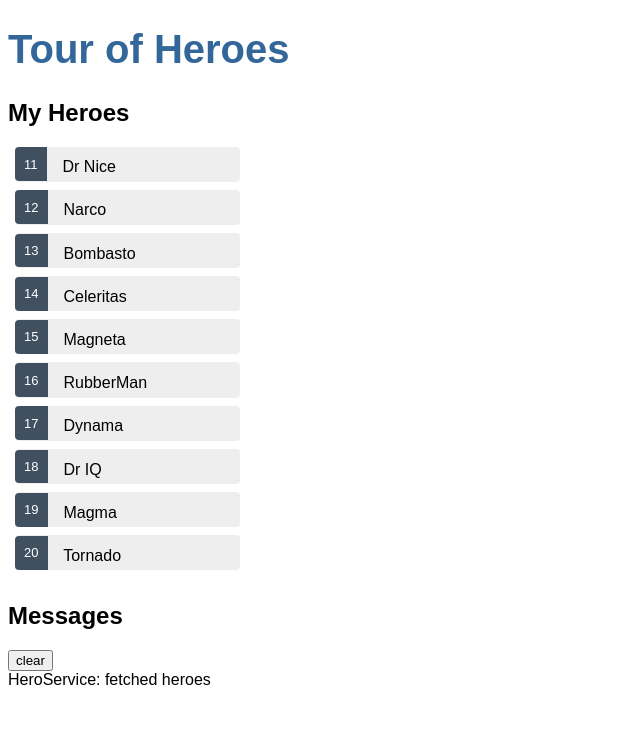
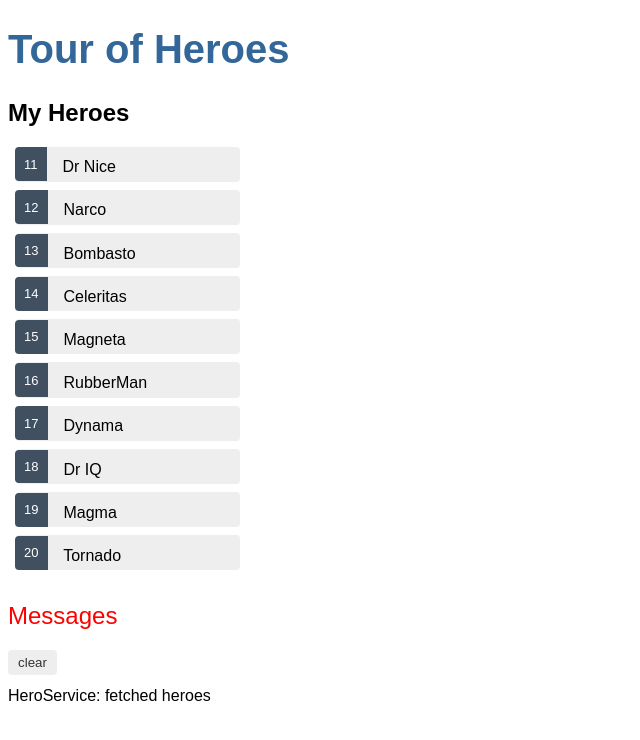
Before and after one commit to SmitaGhosh94/tour-of-heroes, an Angular app: page / in a window 1280 px wide. Shown: the top 740 px of the page, without its empty margins (0-640 px from the left). Built offline with nearby package versions, Linux system fonts and the light colour scheme.

Commit message:
Final review of Services

```diff
--- a/src/app/app.module.ts
+++ b/src/app/app.module.ts
@@ -18,7 +18,9 @@
     BrowserModule,
     FormsModule
   ],
-  providers: [],
+  providers: [
+    // no need to place any providers due to the `providedIn` flag...
+  ],
   bootstrap: [AppComponent]
 })
 export class AppModule { }
--- a/src/app/messages/messages.component.css
+++ b/src/app/messages/messages.component.css
@@ -0,0 +1,35 @@
+/* MessagesComponent's private CSS styles */
+h2 {
+  color: red;
+  font-family: Arial, Helvetica, sans-serif;
+  font-weight: lighter;
+}
+body {
+  margin: 2em;
+}
+body, input[text], button {
+  color: crimson;
+  font-family: Cambria, Georgia;
+}
+
+button.clear {
+  font-family: Arial;
+  background-color: #eee;
+  border: none;
+  padding: 5px 10px;
+  border-radius: 4px;
+  cursor: pointer;
+  cursor: hand;
+}
+button:hover {
+  background-color: #cfd8dc;
+}
+button:disabled {
+  background-color: #eee;
+  color: #aaa;
+  cursor: auto;
+}
+button.clear {
+  color: #333;
+  margin-bottom: 12px;
+}
```
